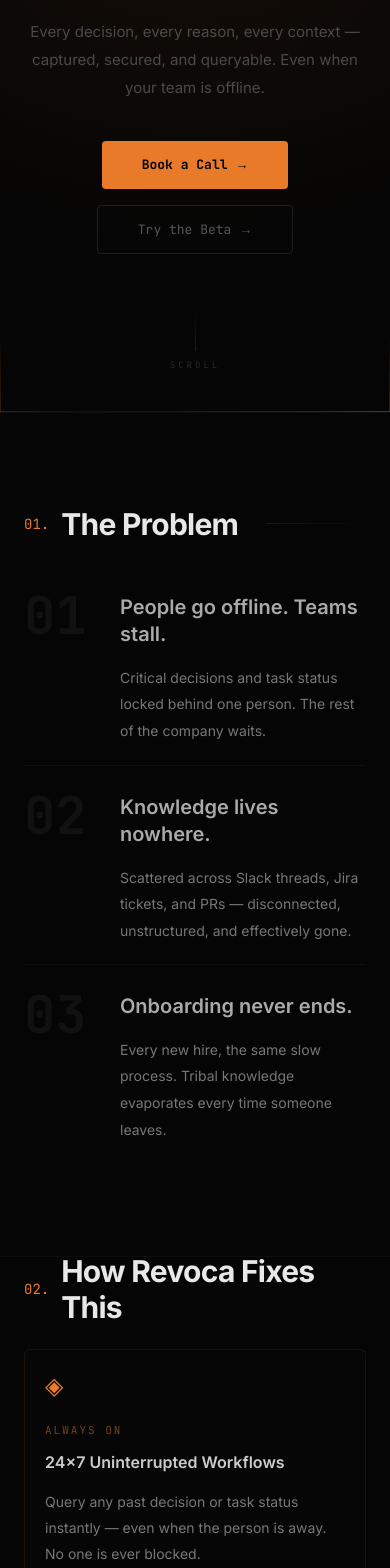
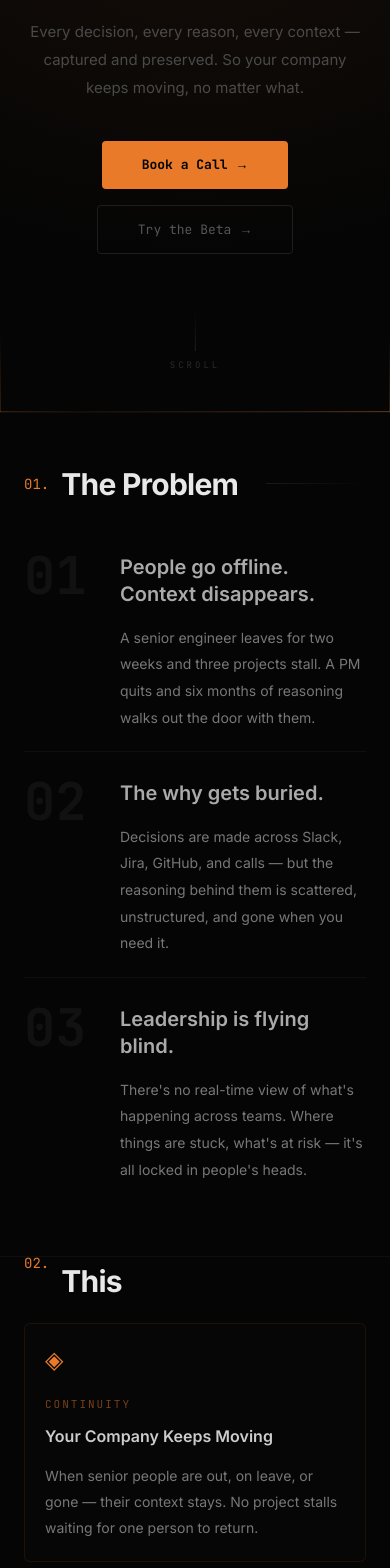
Before and after one commit to revoca-ai/revoca-frontend, a Next.js app: page / in a window 390 px wide. Shown: the part 432-2000 px from the top of the page. Built offline with nearby package versions, Linux system fonts and the light colour scheme; no server answers.

Commit message:
Upgrade UI

```diff
--- a/app/layout.tsx
+++ b/app/layout.tsx
@@ -27,7 +27,7 @@
 }>) {
   return (
     <html lang="en" className={`${inter.variable} ${jetbrains.variable}`}>
-      <body className="antialiased">
+      <body className="antialiased" suppressHydrationWarning>
         <PHProvider>{children}</PHProvider>
         {/* Google Analytics */}
         <Script
--- a/components/Connectors.tsx
+++ b/components/Connectors.tsx
@@ -43,7 +43,7 @@
         </FadeIn>
 
         <FadeIn delay={0.1}>
-          <p className="text-center text-[14px] text-[#777] mb-6 sm:mb-12">
+          <p className="text-center text-[14px] text-[#777] mb-6 sm:mb-10">
             Connects where your team already works.
           </p>
         </FadeIn>
@@ -62,6 +62,24 @@
             </FadeIn>
           ))}
         </div>
+
+        <FadeIn delay={0.45}>
+          <div className="mt-8 text-center">
+            <div className="flex flex-wrap justify-center gap-2 mb-5">
+              {["Salesforce", "Jira", "Confluence", "Zoom", "Google Meet", "Linear", "Notion", "Email", "Loom", "Figma", "Intercom", "..."].map((name) => (
+                <span
+                  key={name}
+                  className="font-mono text-[11px] text-[#666] border border-[#222] rounded px-2.5 py-1 bg-[#0d0d0d] hover:text-[#999] hover:border-[#333] transition-colors duration-200"
+                >
+                  {name}
+                </span>
+              ))}
+            </div>
+            <p className="text-[12px] text-[#555] max-w-[400px] mx-auto leading-[1.8]">
+              If your team works in it, Revoca will connect to it.
+            </p>
+          </div>
+        </FadeIn>
       </div>
     </section>
   );
--- a/components/Hero.tsx
+++ b/components/Hero.tsx
@@ -51,8 +51,8 @@
           variants={fadeUp}
           className="text-[15px] text-[#4a4a4a] max-w-[480px] mx-auto leading-[1.85] mb-10"
         >
-          Every decision, every reason, every context — captured, secured, and queryable.
-          Even when your team is offline.
+          Every decision, every reason, every context — captured and preserved.
+          So your company keeps moving, no matter what.
         </motion.p>
 
         <motion.div
--- a/components/Pillars.tsx
+++ b/components/Pillars.tsx
@@ -4,16 +4,16 @@
 
 const problems = [
   {
-    title: "People go offline. Teams stall.",
-    desc: "Critical decisions and task status locked behind one person. The rest of the company waits.",
+    title: "People go offline. Context disappears.",
+    desc: "A senior engineer leaves for two weeks and three projects stall. A PM quits and six months of reasoning walks out the door with them.",
   },
   {
-    title: "Knowledge lives nowhere.",
-    desc: "Scattered across Slack threads, Jira tickets, and PRs — disconnected, unstructured, and effectively gone.",
+    title: "The why gets buried.",
+    desc: "Decisions are made across Slack, Jira, GitHub, and calls — but the reasoning behind them is scattered, unstructured, and gone when you need it.",
   },
   {
-    title: "Onboarding never ends.",
-    desc: "Every new hire, the same slow process. Tribal knowledge evaporates every time someone leaves.",
+    title: "Leadership is flying blind.",
+    desc: "There's no real-time view of what's happening across teams. Where things are stuck, what's at risk — it's all locked in people's heads.",
   },
 ];
 
--- a/components/Pipeline.tsx
+++ b/components/Pipeline.tsx
@@ -6,21 +6,21 @@
 const solutions = [
   {
     icon: "◈",
-    label: "Always On",
-    title: "24×7 Uninterrupted Workflows",
-    desc: "Query any past decision or task status instantly — even when the person is away. No one is ever blocked.",
+    label: "Continuity",
+    title: "Your Company Keeps Moving",
+    desc: "When senior people are out, on leave, or gone — their context stays. No project stalls waiting for one person to return.",
   },
   {
     icon: "◎",
-    label: "Reasons",
-    title: "Read Between the Lines",
-    desc: "Revoca doesn't just search — it reasons. It traces what was decided and why, across your entire company.",
+    label: "Decision Intelligence",
+    title: "The Why, Not Just the What",
+    desc: "Revoca preserves the reasoning behind every decision. Managers and founders see what happened and why — the full picture, not just the outcome.",
   },
   {
     icon: "◐",
-    label: "Secure",
-    title: "Isolated by Design",
-    desc: "One knowledge base, multiple agents with strictly isolated access. Zero data leakage — our absolute priority.",
+    label: "Business Insights",
+    title: "Real-Time View Across Teams",
+    desc: "Leadership sees where things are stuck, what's at risk, and where momentum is building — across the entire company, in real time.",
   },
 ];
 
```
Also changed, not shown: 1 other file (tests, documents, lock files or other folders).
